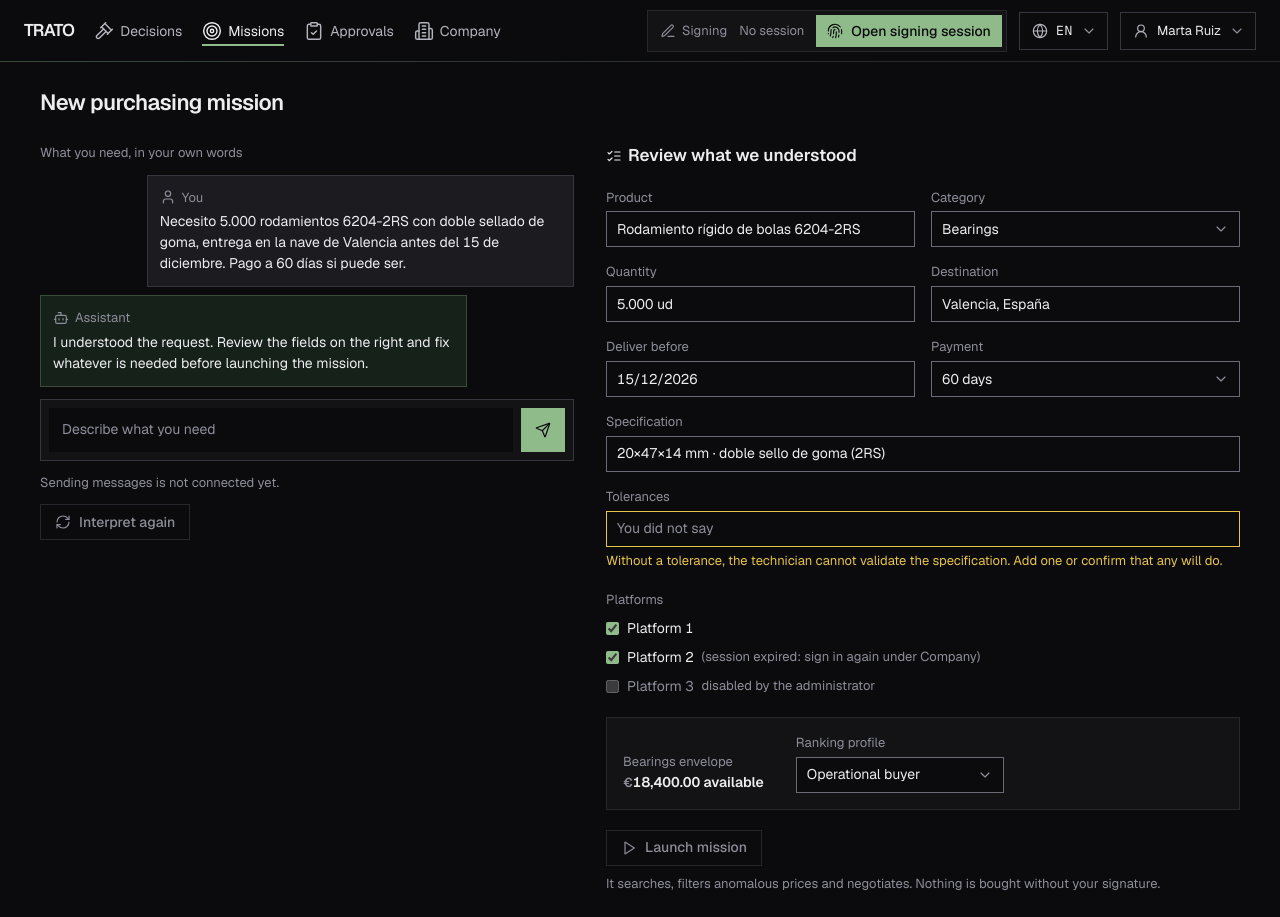
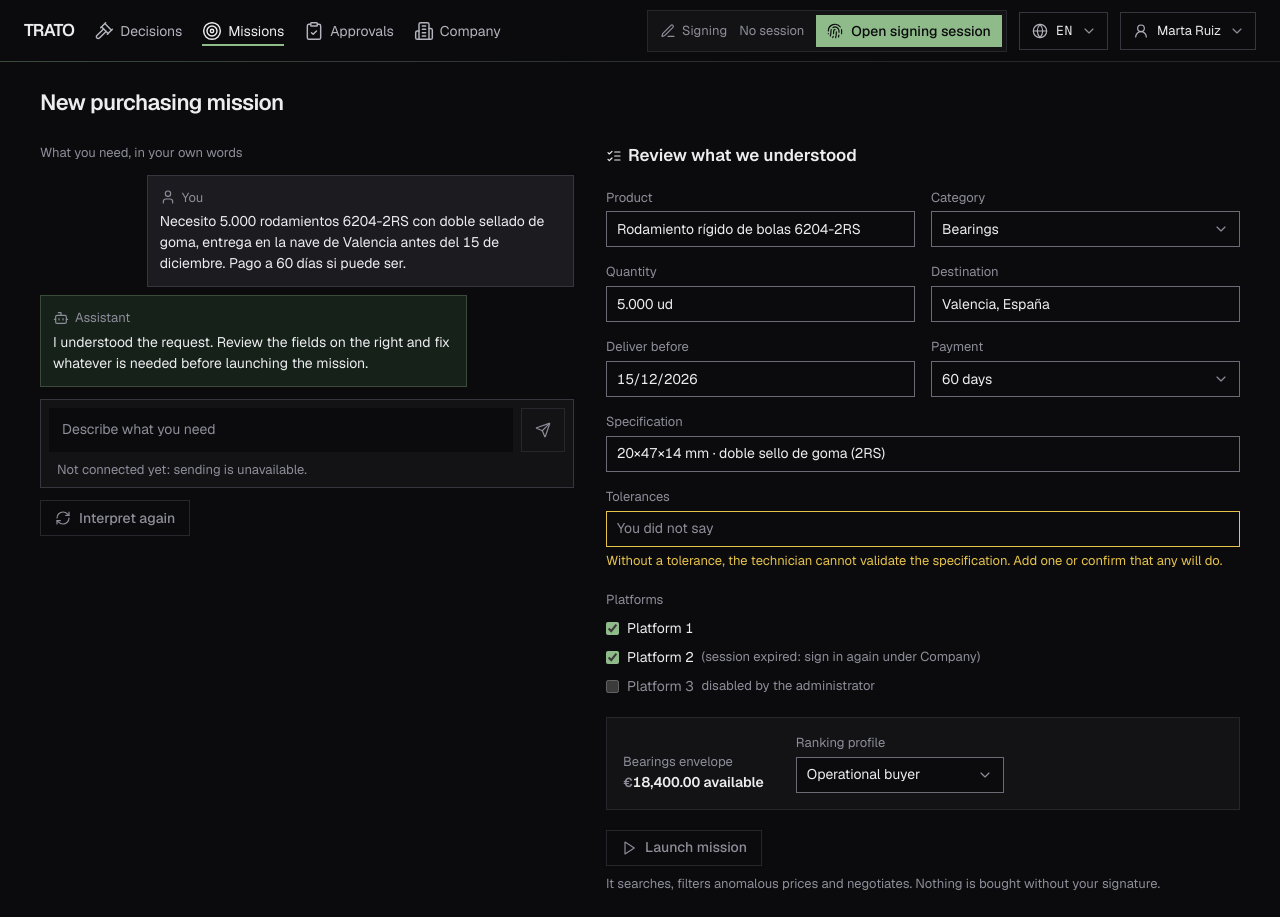
Before and after one commit to guluc3m/apex-efn, a Next.js app in the folder apps/web/: page /en/misiones/nueva in a window 1280 px wide. Built offline with nearby package versions, Linux system fonts and the light colour scheme.

Commit message:
fix(web): todos de misiones y Chat con disabledReason
Task: D6-09a.4

```diff
--- a/apps/web/messages/en/missions.json
+++ b/apps/web/messages/en/missions.json
@@ -25,7 +25,7 @@
       "send": "Send",
       "stop": "Stop",
       "hint": "Enter sends · Shift + Enter for a new line",
-      "pending": "Sending messages is not connected yet.",
+      "pending": "Not connected yet: sending is unavailable.",
       "phrases": {
         "interpreting": "Interpreting the request",
         "spec": "Identifying the specification",
--- a/apps/web/messages/es/missions.json
+++ b/apps/web/messages/es/missions.json
@@ -25,7 +25,7 @@
       "send": "Enviar",
       "stop": "Parar",
       "hint": "Intro envía · Mayús + Intro nueva línea",
-      "pending": "Enviar mensajes aún no está conectado: pendiente de conectar.",
+      "pending": "Pendiente de conectar: aún no se puede enviar.",
       "phrases": {
         "interpreting": "Interpretando la petición",
         "spec": "Identificando la especificación",
--- a/apps/web/messages/zh/missions.json
+++ b/apps/web/messages/zh/missions.json
@@ -25,7 +25,7 @@
       "send": "发送",
       "stop": "停止",
       "hint": "回车发送 · Shift + 回车换行",
-      "pending": "发送消息尚未接入。",
+      "pending": "尚未接入：暂时无法发送。",
       "phrases": {
         "interpreting": "正在理解需求",
         "spec": "正在识别规格",
--- a/apps/web/src/components/missions/mission-request.tsx
+++ b/apps/web/src/components/missions/mission-request.tsx
@@ -36,14 +36,14 @@ export function MissionRequest({ request, snapshotActive }: { request: Request;
         <h2 id="req-chat" className="text-[13px] font-normal text-ink-muted">
           {t('chat.title')}
         </h2>
-        {/* //todo_#172: enviar al IntakeAgent y mostrar «Interpretando…» (Thinking) mientras trabaja */}
+        {/* //todo_#155: enviar al IntakeAgent y mostrar «Interpretando…» (Thinking) mientras trabaja */}
         <Chat
           messages={messages}
           phrases={['interpreting', 'spec', 'budget', 'platforms', 'plan'].map((k) => t(`chat.phrases.${k}`))}
           labels={{ input: t('chat.title'), placeholder: t('chat.placeholder'), send: t('chat.send'), stop: t('chat.stop'), hint: t('chat.hint') }}
           onSend={() => undefined}
+          disabledReason={t('chat.pending')}
         />
-        <p className="text-[13px] text-ink-muted">{t('chat.pending')}</p>
         <div>
           <Button disabledReason={pending}>
             <Icon icon={RefreshCw} />
@@ -116,7 +116,7 @@ export function MissionRequest({ request, snapshotActive }: { request: Request;
         )}
 
         <div className="flex flex-wrap items-center gap-2">
-          {/* //todo_#172: lanzar misión (POST /v1/missions) */}
+          {/* //todo_#156: lanzar misión (POST /v1/missions) */}
           <Button variant="pri" disabledReason={snapshotActive ? pending : t('noSnapshot.reason')}>
             <Icon icon={Play} />
             {t('launch')}
--- a/apps/web/src/fixtures/missions.ts
+++ b/apps/web/src/fixtures/missions.ts
@@ -2,7 +2,7 @@ import type { ConfidenceBand, FinancialVerdict, PriceBand, SignatureStatus } fro
 
 // Datos del lienzo (Peticion, Mision), ya calculados por la API. La UI solo los muestra.
 
-// //todo_#178: lista real de misiones (GET /v1/missions)
+// //todo_#156: lista real de misiones (GET /v1/missions)
 export type MissionState = 'running' | 'valuation' | 'closed' | 'cancelled'
 export type MissionPhase = 'search' | 'filter' | 'negotiation' | 'valuation'
 export interface MissionRow {
@@ -24,7 +24,7 @@ export const missionList: MissionRow[] = [
 // //todo_#155: estado real del snapshot financiero activo
 export const financialSnapshotActive = true
 
-// //todo_#172: petición interpretada por el IntakeAgent (POST /v1/sourcing-requests)
+// //todo_#155: petición interpretada por el IntakeAgent (POST /v1/sourcing-requests)
 export const sourcingRequest = {
   text: 'Necesito 5.000 rodamientos 6204-2RS con doble sellado de goma, entrega en la nave de Valencia antes del 15 de diciembre. Pago a 60 días si puede ser.',
   fields: {
--- a/packages/ui/src/components/composite/chat.tsx
+++ b/packages/ui/src/components/composite/chat.tsx
@@ -39,6 +39,8 @@ export interface ChatProps {
   onSend: (text: string) => void
   onStop?: () => void
   onAttach?: () => void
+  /** Envío deshabilitado: conserva el texto y muestra el motivo, visible y asociado al campo. */
+  disabledReason?: string
   className?: string
 }
 
@@ -48,7 +50,8 @@ const ROLE: Record<ChatRole, { icon: LucideIcon; cls: string }> = {
   human: { icon: User, cls: 'border-line-strong bg-raised' },
 }
 
-export function Chat({ messages = [], labels, thinking = false, phrases = [], onSend, onStop, onAttach, className }: ChatProps) {
+export function Chat({ messages = [], labels, thinking = false, phrases = [], onSend, onStop, onAttach, disabledReason, className }: ChatProps) {
+  const reasonId = React.useId()
   const [text, setText] = React.useState('')
   const [focus, setFocus] = React.useState(false)
   const [hidden, setHidden] = React.useState(false)
@@ -61,7 +64,7 @@ export function Chat({ messages = [], labels, thinking = false, phrases = [], on
 
   const open = focus || thinking || text.length > 0
   const submit = () => {
-    if (!text.trim()) return
+    if (disabledReason || !text.trim()) return
     onSend(text)
     setText('')
   }
@@ -110,6 +113,7 @@ export function Chat({ messages = [], labels, thinking = false, phrases = [], on
               rows={1}
               value={text}
               aria-label={labels.input}
+              aria-describedby={disabledReason ? reasonId : undefined}
               placeholder={labels.placeholder}
               onChange={(e) => setText(e.target.value)}
               onFocus={() => setFocus(true)}
@@ -130,11 +134,17 @@ export function Chat({ messages = [], labels, thinking = false, phrases = [], on
               size="lg"
               className="w-11 min-w-11 px-0"
               aria-label={thinking ? labels.stop : labels.send}
+              disabledReason={thinking ? undefined : disabledReason}
               onClick={thinking ? onStop : submit}
             >
               <Icon icon={thinking ? CircleStop : Send} />
             </Button>
           </div>
+          {disabledReason && (
+            <p id={reasonId} className="m-0 px-4 pb-2 text-[13px] text-ink-muted">
+              {disabledReason}
+            </p>
+          )}
         </div>
       </div>
     </div>
```
